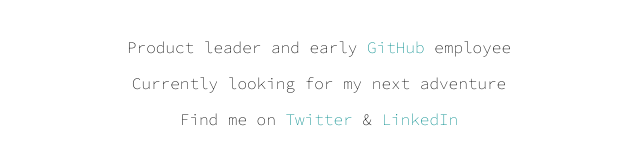
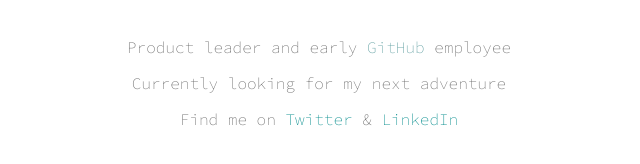
Before and after one commit to trade-luke/trade-luke.github.io, a plain HTML site: page index.html in a window 1280 px wide. In both pictures the pointer is over the link "GitHub". Shown: the part 158-322 px from the top of the page, without its empty margins (321-961 px from the left). Drawn offline with Linux system fonts and the light colour scheme.

Commit message:
Update styles.css

```diff
--- a/styles.css
+++ b/styles.css
@@ -10,7 +10,7 @@ h1 {
   font-size: 60px;
 }
 p {
-  color: 606060;
+  color: dimgrey;
 }
 a {
   text-decoration: none;
@@ -22,7 +22,7 @@ a:visited {
   color: darkcyan;
 }
 a:hover {
-  color: darkcyan;
+  color: cadetblue;
 }
 a:active {
   color: lightgrey;
```
